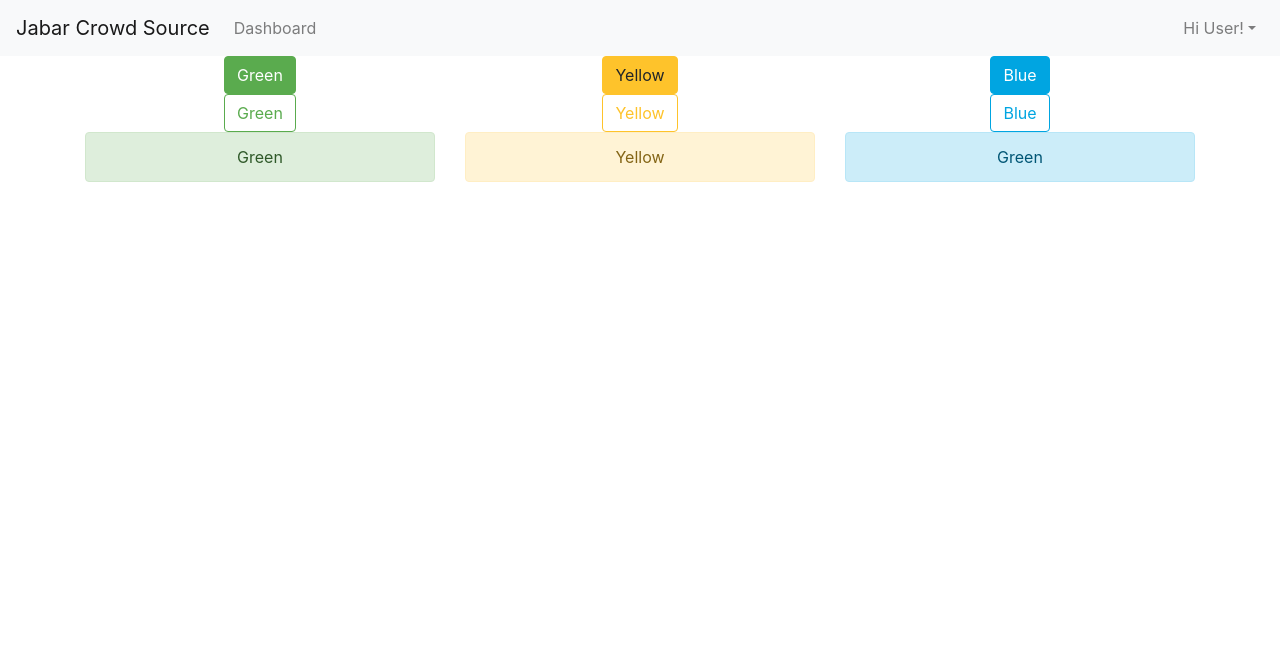
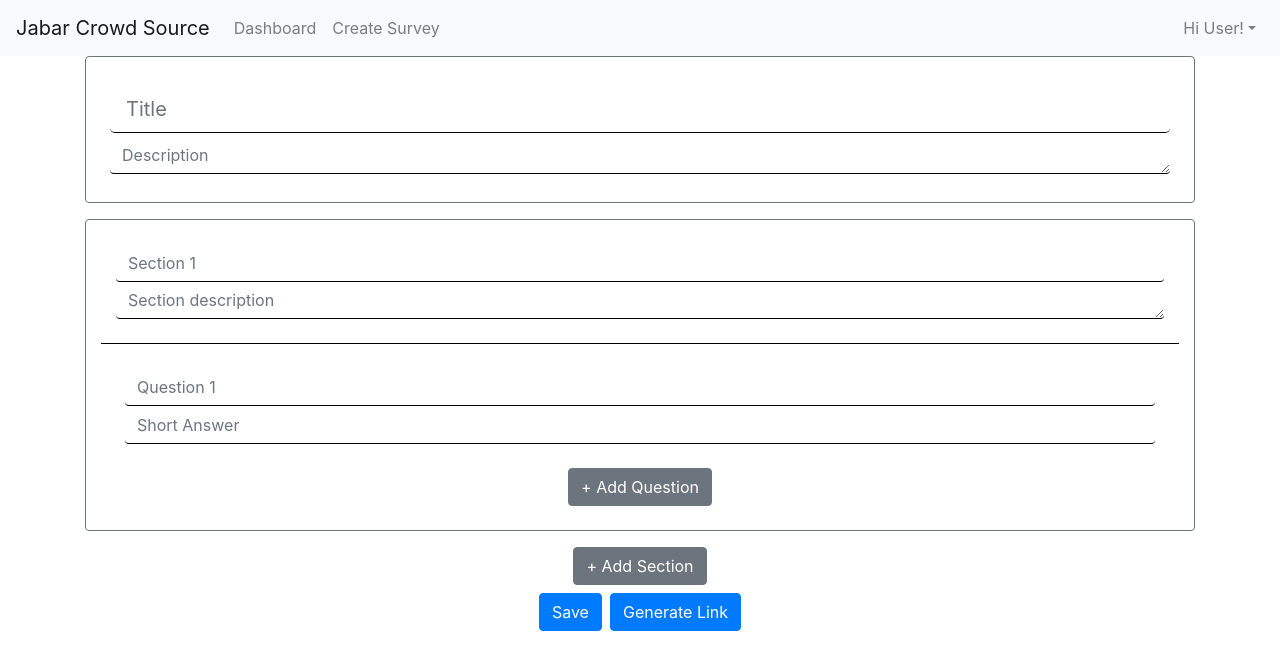
Before and after one commit to annaelvira24/jds1-jabarsurvei, a React (Create React App) app in the folder frontend/: page / in a window 1280 px wide. Shown: the top 670 px of the page. Built offline with nearby package versions, Linux system fonts and the light colour scheme.

Commit message:
Created basic layout of create page

```diff
--- a/frontend/src/App.js
+++ b/frontend/src/App.js
@@ -3,12 +3,13 @@ import './App.css';
 import './assets/scss/App.scss';
 import Navigation from './components/Navigation';
 import Demo from './components/Demo';
+import CreateSurvey from './components/CreateSurvey';
 
 function App() {
   return (
     <div className="App">
       <Navigation/>
-      <Demo/>
+      <CreateSurvey/>
     </div>
   );
 }
--- a/frontend/src/assets/scss/Custom.scss
+++ b/frontend/src/assets/scss/Custom.scss
@@ -9,3 +9,12 @@ $colors: (
     "t-yellow": #FEC32B,
     "t-blue": #00A5E1
 );
+
+.form-control {
+    border: 0 !important;
+    border-bottom: 1px solid black !important;
+}
+
+.question {
+    border-top: 1px solid black !important;
+}
--- /dev/null
+++ b/frontend/src/components/CreateSurvey.js
@@ -0,0 +1,57 @@
+import React, { useState } from 'react';
+import { Button, Container, Form, Row } from 'react-bootstrap';
+
+function Question(props){
+    return (
+        <Container className="p-4 question w-100" id={"question-"+props.qno}>
+            <Form.Control type="text" placeholder={"Question "+props.qno}/>
+            <Form.Control type="text" placeholder="Short Answer"/>
+        </Container>
+    );
+}
+
+function Section(props){
+    const [questions, setQuestions] = useState([<Question qno={1}/>]);
+
+    const addQuestion = () => {
+        setQuestions(questions.concat(<Question qno={ questions.length+1 }/>));
+    }
+    return (
+        <Container className="my-3 py-4 border border-secondary rounded" id={"section-"+props.secno}>
+            <Container className="pb-4">
+                <Form.Control type="text" placeholder={"Section "+props.secno}/>
+                <Form.Control as="textarea" rows={1} type="text" placeholder="Section description"/>
+            </Container>
+            {questions}
+            <Button type="button" variant="secondary" onClick={addQuestion}>+ Add Question</Button>
+        </Container>
+    )
+}
+
+function CreateSurvey(){
+    const [sections, setSections] = useState([<Section secno={1}/>]);
+
+    const addSection = () => {
+        setSections(sections.concat(<Section secno={ sections.length+1 }/>));
+    }
+    return (
+        <Container>
+            <Form>
+                <Container className="p-4 border border-secondary rounded">
+                    <Form.Control type="text" placeholder="Title" size="lg" className="my-1"/>
+                    <Form.Control as="textarea" rows={1} placeholder="Description" className="my-1"/>
+                </Container>
+                { sections }
+                <Button type="button" variant="secondary" onClick={ addSection }>+ Add Section</Button>
+            </Form>
+            <Row className="justify-content-center mt-2">
+                <Row className="justify-content-between">
+                    <Button type="button" className="mx-1">Save</Button>
+                    <Button type="button" className="mx-1">Generate Link</Button>
+                </Row>
+            </Row>
+        </Container>
+    );
+}
+
+export default CreateSurvey;
--- a/frontend/src/components/Navigation.js
+++ b/frontend/src/components/Navigation.js
@@ -11,6 +11,9 @@ function Navigation(){
                 <Nav.Item>
                     <Nav.Link>Dashboard</Nav.Link>
                 </Nav.Item>
+                <Nav.Item>
+                    <Nav.Link>Create Survey</Nav.Link>
+                </Nav.Item>
                 <Dropdown as={Nav.Item} className="ml-auto">
                     <Dropdown.Toggle as={Nav.Link}>Hi User!</Dropdown.Toggle>
                     <Dropdown.Menu>
```
Also changed, not shown: frontend/src/App.css (line endings or trailing spaces).
